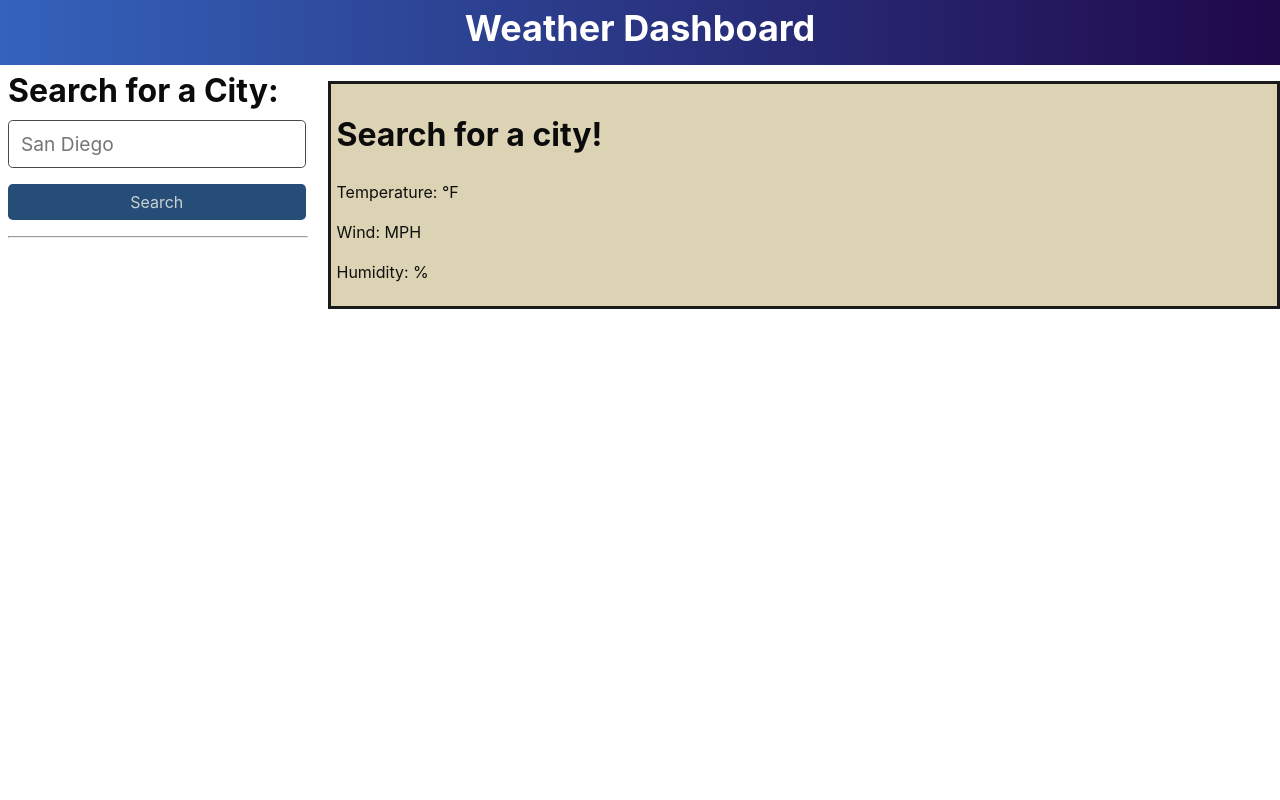
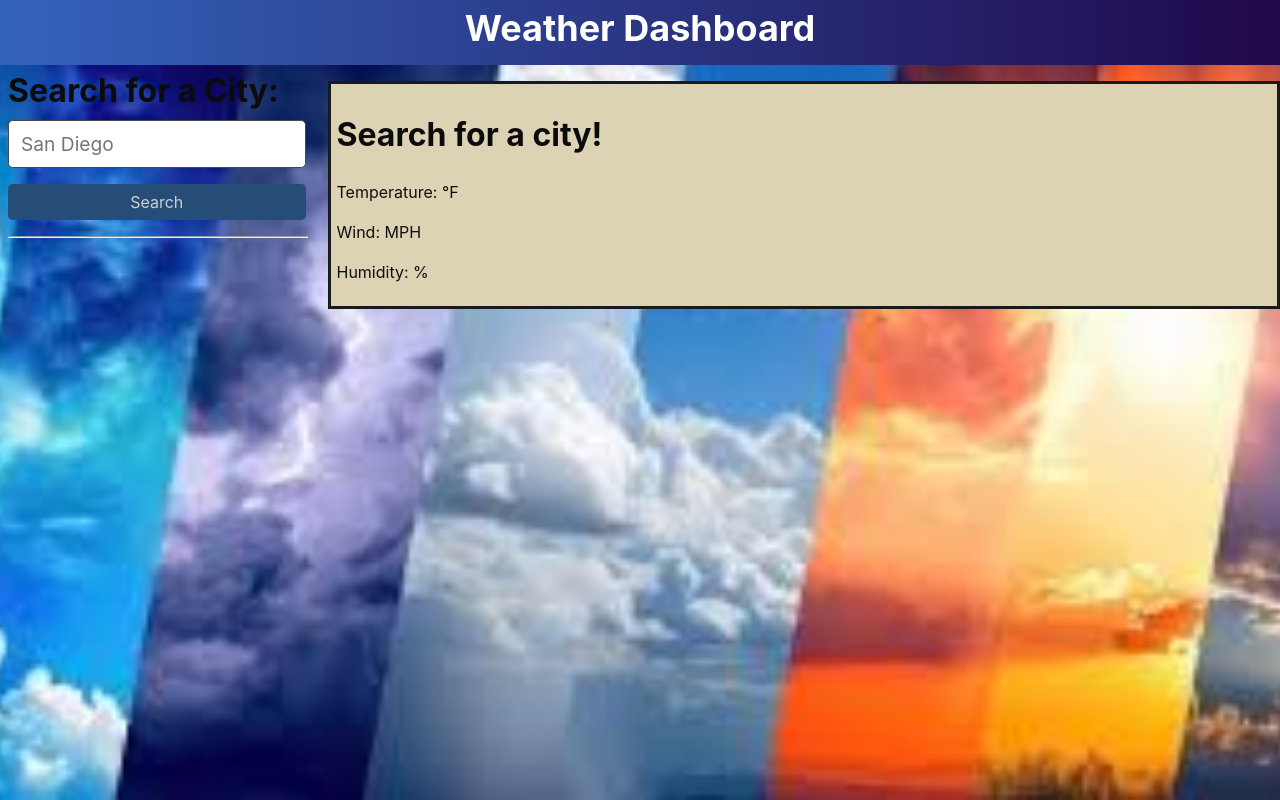
Before and after one commit to heimsharon/Weather-Dashboard-API-Usage, a website built with Vite: page client/index.html in a window 1280 px wide. Built offline with nearby package versions, Linux system fonts and the light colour scheme; files whose address does not match are found by name.

Commit message:
correct image location

```diff
--- a/client/package.json
+++ b/client/package.json
@@ -1,5 +1,5 @@
 {
-  "name": "client",
+  "name": "client-weather-dashboard-api-usage",
   "private": true,
   "version": "0.0.0",
   "type": "module",
--- a/client/src/styles/jass.css
+++ b/client/src/styles/jass.css
@@ -312,7 +312,7 @@ body {
 
 /* Set the background image for the entire body*/
 body {
-  background-image: url('../assets/images/weather-bg.jpg');
+  background-image: url('../../public/weather-background.jpg');
   background-size: cover;
   /* Ensure the image covers the entire background */
   background-repeat: no-repeat;
--- a/package.json
+++ b/package.json
@@ -1,5 +1,5 @@
 {
-  "name": "weather-dashboard-api-usage",
+  "name": "root-weather-dashboard-api-usage",
   "version": "1.0.0",
   "description": "",
   "main": "index.js",
--- a/server/package.json
+++ b/server/package.json
@@ -1,5 +1,5 @@
 {
-  "name": "server",
+  "name": "server-weather-dashboard-api-usage",
   "version": "1.0.0",
   "description": "",
   "main": "server.js",
```
Also changed, not shown: client/public/weather-background.jpg (renamed from client/public/weather background.jpg).
